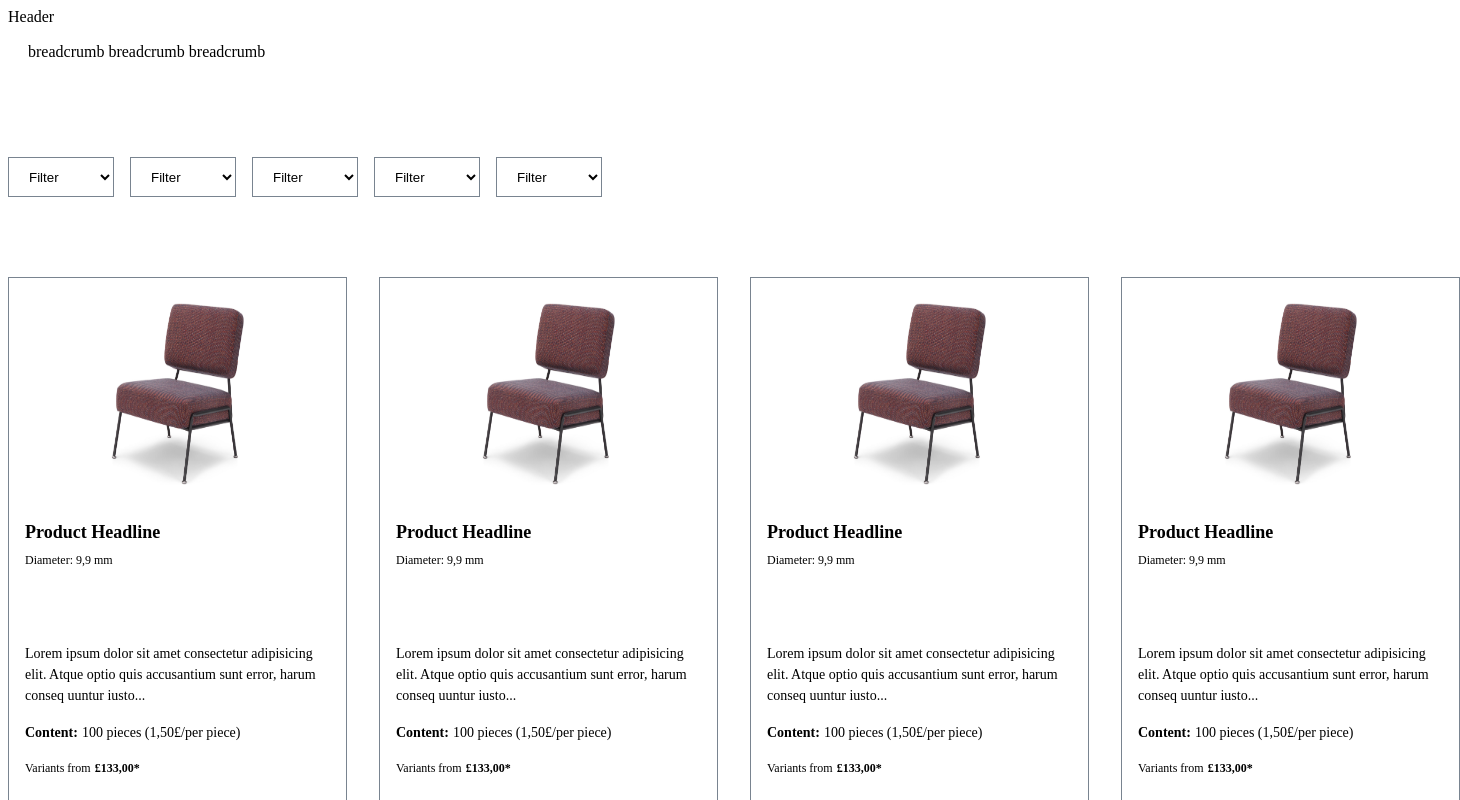
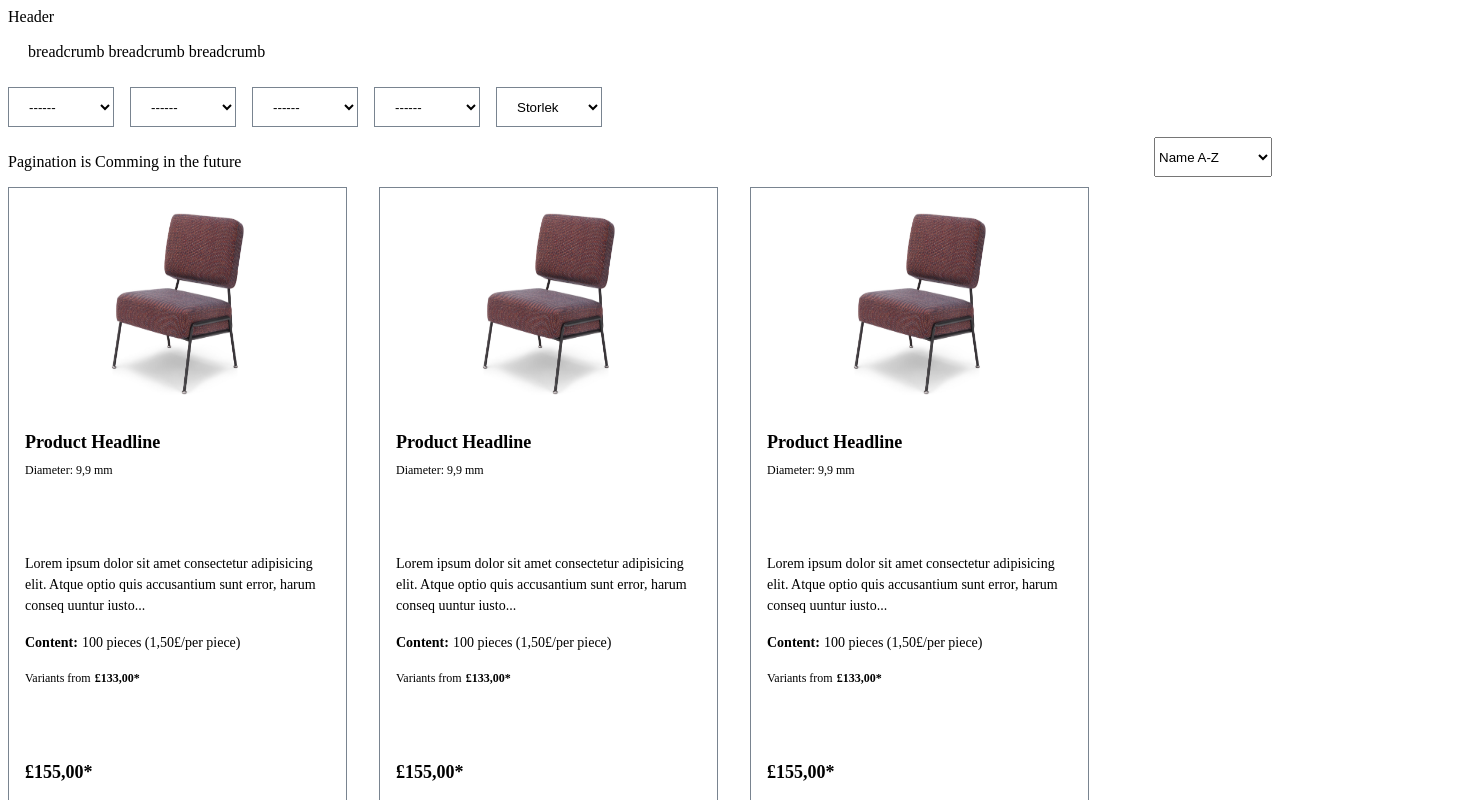
Before and after one commit to EmperorBlizzard/Frontend2Assignment, a React (Vite) app in the folder Frontend2Assignment/: page / in a window 1280 px wide. Shown: the top 800 px of the page, 1460 px wide, since content can reach past the window. Built offline with nearby package versions, Linux system fonts and the light colour scheme.

Commit message:
Added sort bar

```diff
--- a/Frontend2Assignment/src/components/individuals/Filter.jsx
+++ b/Frontend2Assignment/src/components/individuals/Filter.jsx
@@ -14,7 +14,10 @@ const FilterPanel = styled.select({
 function Filter() {
 	return (
 		<FilterPanel>
-			<option value="Filter">Filter</option>
+			<option value="Filter">Kläder</option>
+			<option value="Filter">Herr</option>
+			<option value="Filter">Dam</option>
+			<option value="Filter">Barn</option>
 		</FilterPanel>
 	);
 }
--- /dev/null
+++ b/Frontend2Assignment/src/components/individuals/Input.jsx
@@ -0,0 +1,25 @@
+import styled from "styled-components";
+
+const InputContainer = styled.select({
+	display: 'flex',
+height: '40px',
+paddingRight: '12px',
+justifyContent: 'space-between',
+alignItems: 'center',
+alignSelf: 'stretch',
+});
+
+function Input() {
+	return (
+		<InputContainer>
+			<option value="">Name A-Z</option>
+			<option value="">Name Z-A</option>
+			<option value="">Pris Låg-Hög</option>
+			<option value="">Pris Hög-Låg</option>
+			<option value="">Mest lämpade</option>
+        </InputContainer>
+
+	);
+}
+
+export default Input;
--- /dev/null
+++ b/Frontend2Assignment/src/components/individuals/Pagination.jsx
@@ -0,0 +1,7 @@
+function Pagination() {
+    return (
+    <p>Pagination is Comming in the future</p>
+    );
+}
+
+export default Pagination;
--- a/Frontend2Assignment/src/components/sections/FilterPanel.jsx
+++ b/Frontend2Assignment/src/components/sections/FilterPanel.jsx
@@ -1,4 +1,3 @@
-import Filter from "../individuals/Filter";
 import styled from "styled-components";
 
 const Panel = styled.div({
@@ -10,17 +9,43 @@ const Panel = styled.div({
 	flexWrap: "wrap",
 });
 
+const Filter = styled.select({
+	display: "flex",
+	width: "106px",
+	height: "40px",
+	padding: "8.5px 16px",
+	justifyContent: "space-between",
+	alignItems: "center",
+	border: "1px solid  #798490",
+	background: "#FFF",
+});
+
 function FilterPanel() {
 	return (
-		<>
-			<Panel>
-				<Filter />
-				<Filter />
-				<Filter />
-				<Filter />
-				<Filter />
-			</Panel>
-		</>
+		<Panel>
+			<Filter>
+				<option value="Filter">------</option>
+				<option value="Filter">Kläder</option>
+			</Filter>
+			<Filter>
+				<option value="Filter">------</option>
+				<option value="Filter">Herr</option>
+			</Filter>
+			<Filter>
+				<option value="Filter">------</option>
+				<option value="Filter">Dam</option>
+			</Filter>
+			<Filter>
+				<option value="Filter">------</option>
+				<option value="Filter">Barn</option>
+			</Filter>
+			<Filter>
+				<option value="Filter">Storlek</option>
+				<option value="Filter">Small</option>
+				<option value="Filter">Medium</option>
+				<option value="Filter">Large</option>
+			</Filter>
+		</Panel>
 	);
 }
 
--- a/Frontend2Assignment/src/components/sections/PageContent.jsx
+++ b/Frontend2Assignment/src/components/sections/PageContent.jsx
@@ -1,13 +1,14 @@
 import ProductRow from "./ProductRow";
 import Breadcrumb from "../individuals/Breadcrumb";
 import FilterPanel from "./FilterPanel";
+import Pagination from "./TopPagination"
 import styled from "styled-components";
 
 const PageContentStyle = styled.div({
 	display: "flex",
 	flexDirection: "column",
 	alignItems: "flex-start",
-	gap: "80px",
+	gap: "10px",
 });
 
 function PageContent() {
@@ -15,6 +16,8 @@ function PageContent() {
 		<PageContentStyle>
 			<Breadcrumb />
 			<FilterPanel />
+			<Pagination/>
+			<ProductRow />
 			<ProductRow />
 		</PageContentStyle>
 	);
--- a/Frontend2Assignment/src/components/sections/ProductRow.jsx
+++ b/Frontend2Assignment/src/components/sections/ProductRow.jsx
@@ -13,7 +13,6 @@ function ProductRow() {
 			<ProductCard />
 			<ProductCard />
 			<ProductCard />
-			<ProductCard />
 		</ProductCardRow>
 	);
 }
--- /dev/null
+++ b/Frontend2Assignment/src/components/sections/TopPagination.jsx
@@ -0,0 +1,21 @@
+import Input from "../individuals/input";
+import styled from "styled-components";
+import Pagination from "../individuals/Pagination";
+
+const TopPage = styled.div({
+	display: "flex",
+	width: "100%",
+	height: "40px",
+	justifyContent: "space-between",
+	alignItems: "flex-start",
+});
+function TopPagination() {
+	return (
+		<TopPage>
+			<Pagination/>
+			<Input />
+		</TopPage>
+	);
+}
+
+export default TopPagination;
```
